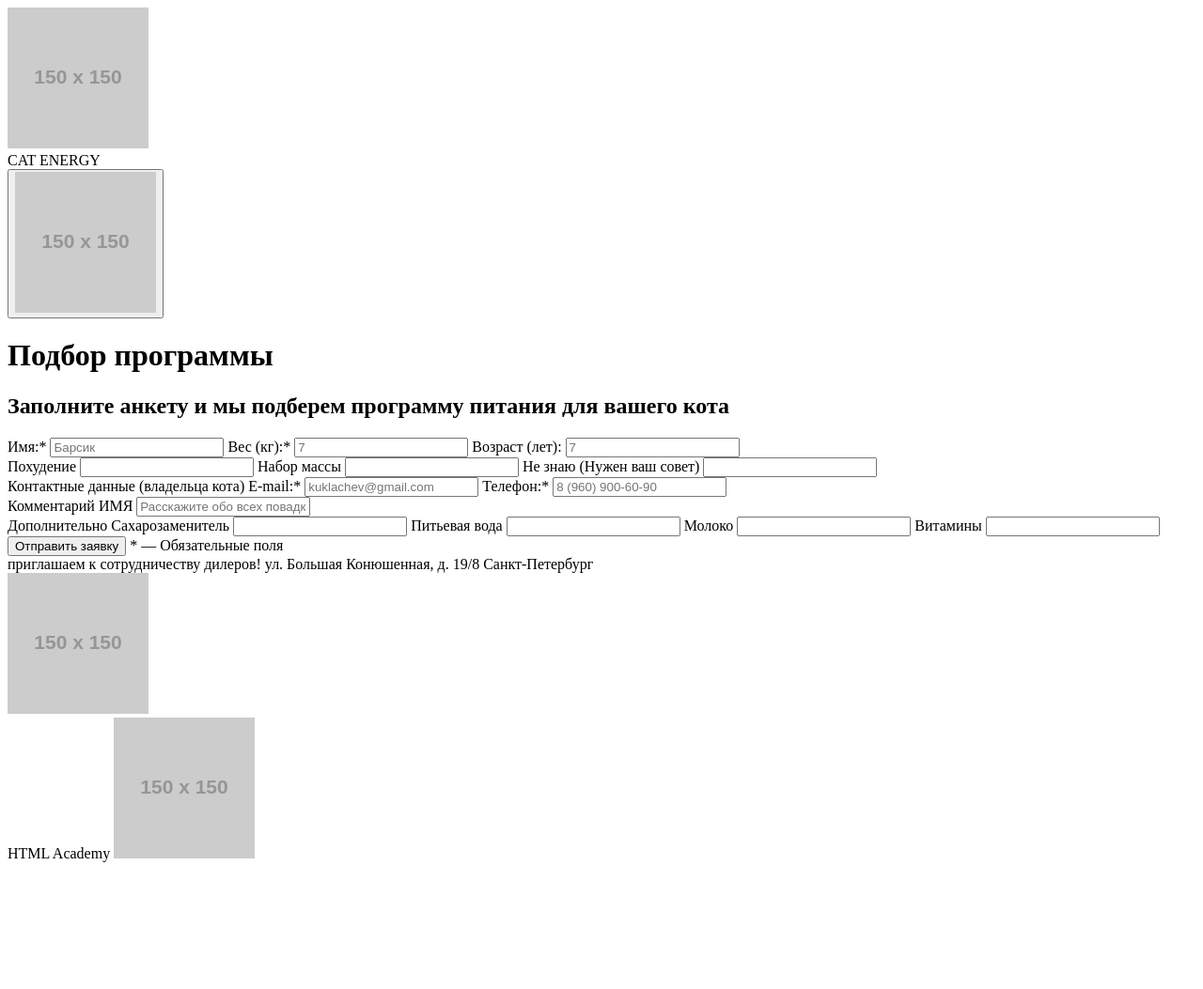
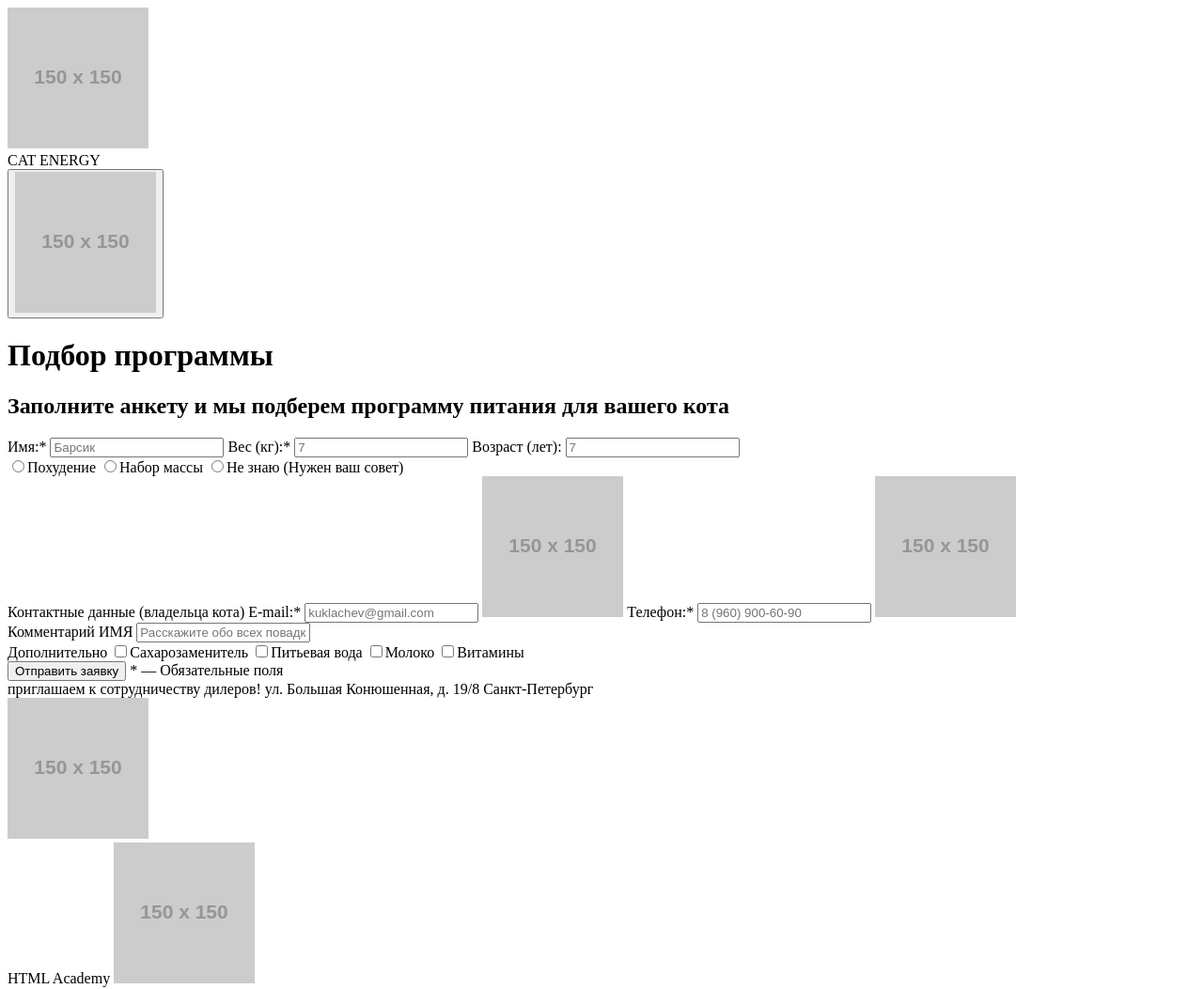
Before and after one commit to wilerus/686409-cat-energy-18, a website: page source/form.html in a window 1280 px wide. Shown: the whole page at 94% size. Before the commit the page ends 926 px from the top, so only its background shows below. Drawn offline with Linux system fonts and the light colour scheme; placeholder pictures from the web are drawn by us.

Commit message:
Add missing classes

```diff
--- a/source/form.html
+++ b/source/form.html
@@ -15,81 +15,73 @@
       </button>
     </header>
 
-    <h1>Подбор программы</h1>
-    <h2>Заполните анкету и мы подберем
+    <h1 class="cat-title">Подбор программы</h1>
+    <h2 class="cat-subtitle">Заполните анкету и мы подберем
         программу питания для вашего кота</h2>
-    <form>
-    <section>
-      <label class="">
+    <form class="form">
+      <section class="form__section base-info">
+        <label class="form__label">
             Имя:*
-        <input class="" type="text" placeholder="Барсик">
+          <input class="form__input" type="text" placeholder="Барсик">
         </label>
-      <label class="">
+        <label class="form__label">
             Вес (кг):*
-        <input class="" type="text" placeholder="7">
+          <input class="form__input" type="text" placeholder="7">
         </label>
-      <label class="">
+        <label class="form__label">
             Возраст (лет):
-        <input class="" type="text" placeholder="7">
+          <input class="form__input" type="text" placeholder="7">
         </label>
       </section>
-    <section>
-      <label class="">
-          Похудение
-        <input class="" type="text">
+      <section class="form__section target">
+        <label class="form__label">
+          <input class="form__input" type="radio">Похудение
         </label>
-      <label class="">
-          Набор массы
-        <input class="" type="text">
+        <label class="form__label">
+          <input class="form__input" type="radio">Набор массы
         </label>
-      <label class="">
-          Не знаю (Нужен ваш совет)
-        <input class="" type="text">
+        <label class="form__label">
+          <input class="form__input" type="radio">Не знаю (Нужен ваш совет)
         </label>
       </section>
-    <section class="owner-contacts">
+      <section class="form__section owner-contacts">
         <span class="title">Контактные данные (владельца кота)</span>
-      <label class="">
+        <label class="form__label">
             E-mail:*
-        <input class="" type="text" placeholder="kuklachev@gmail.com">
+          <input class="form__input" type="text" placeholder="kuklachev@gmail.com">
+          <img class="form__icon form__icon--mail" src="https://via.placeholder.com/150x150" alt="">
         </label>
-      <label class="">
+        <label class="form__label">
             Телефон:*
-        <input class="" type="text" placeholder="8 (960) 900-60-90">
+          <input class="form__input" type="text" placeholder="8 (960) 900-60-90">
+          <img class="form__icon form__icon--phone" src="https://via.placeholder.com/150x150" alt="">
         </label>
       </section>
-
-    <section class="comments">
+      <section class="form__section comments">
         <span class="title">Комментарий</span>
-      <label class="">
+        <label class="form__label">
           ИМЯ
-        <input class="" type="textarea" placeholder="Расскажите обо всех повадках кота">
+          <input class="form__input" type="textarea" placeholder="Расскажите обо всех повадках кота">
         </label>
       </section>
-
-    <section class="extras">
+      <section class="form__section extras">
         <span class="title">Дополнительно</span>
-      <label class="">
-          Сахарозаменитель
-        <input class="" type="textarea">
+        <label class="form__label">
+          <input class="form__input" type="checkbox">Сахарозаменитель
         </label>
-      <label class="">
-          Питьевая вода
-        <input class="" type="textarea">
+        <label class="form__label">
+          <input class="form__input" type="checkbox">Питьевая вода
         </label>
-      <label class="">
-          Молоко
-        <input class="" type="textarea">
+        <label class="form__label">
+          <input class="form__input" type="checkbox">Молоко
         </label>
-      <label class="">
-          Витамины
-        <input class="" type="textarea">
+        <label class="form__label">
+          <input class="form__input" type="checkbox">Витамины
         </label>
       </section>
       <button class="send" type="submit">Отправить заявку</button>
       <span class="requared-fields">* — Обязательные поля</span>
     </form>
-
     <div class="example__info contacts">
       <span class="contacts__inventation">приглашаем
           к сотрудничеству
```
Also changed, not shown: source/catalog.html (+2 -2 lines), source/index.html (+1 -4 lines). Lines whose indentation alone changed are shown as unchanged.
